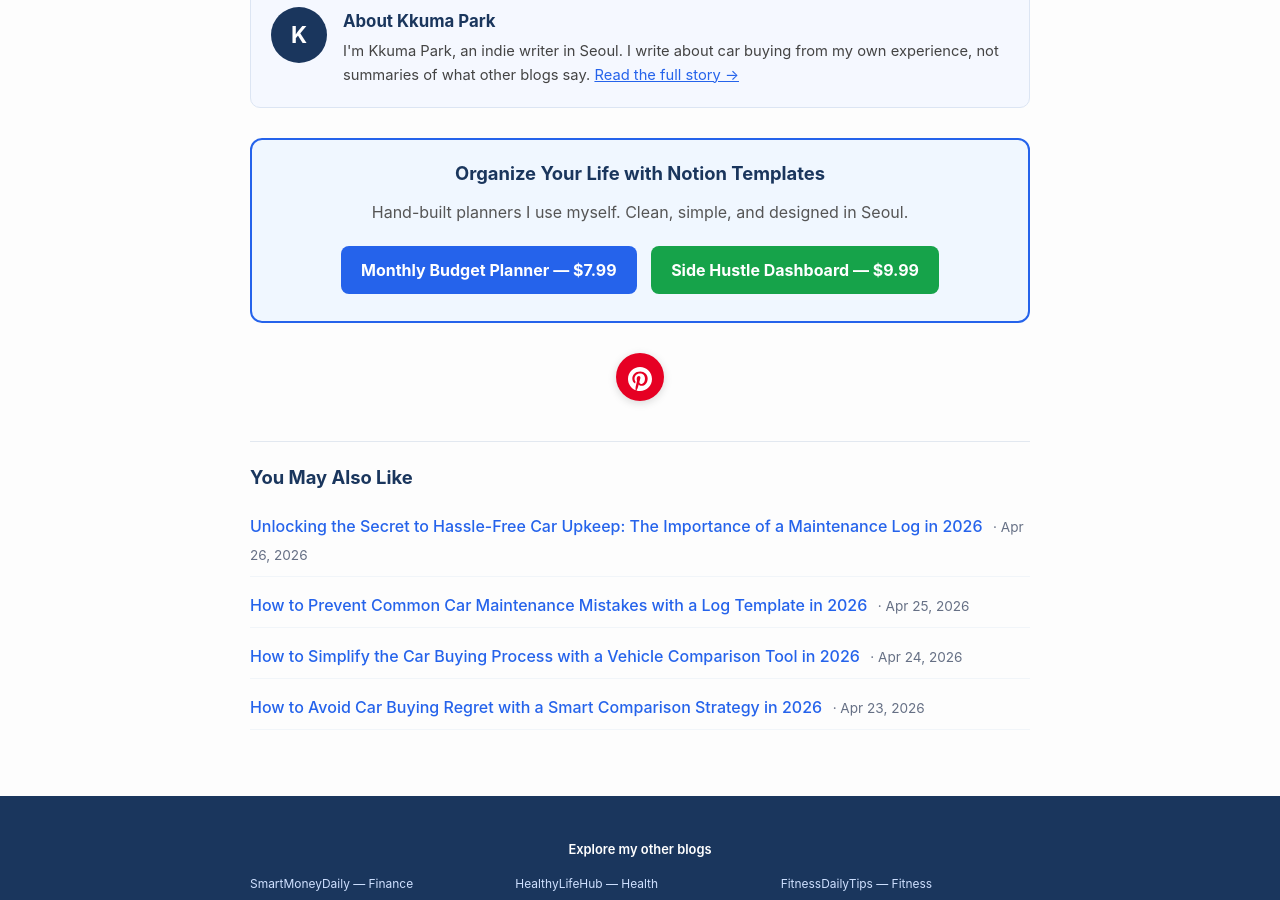
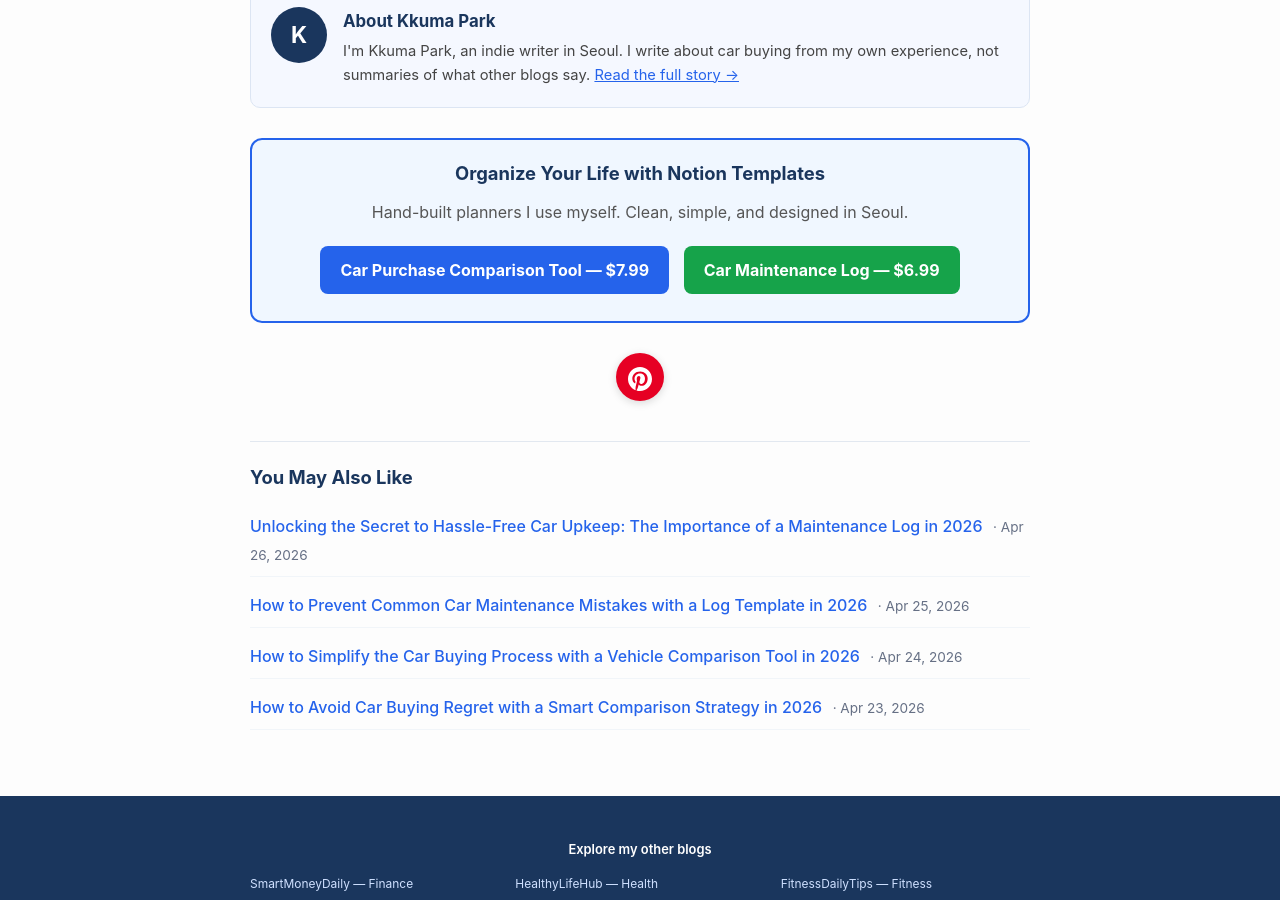
Before and after one commit to Kkumakkuma/CarBuyingGuide, a Jekyll site: the page built from _posts/2026-04-17-how-a-car-maintenance-log-can-transform-your-automotive-game.md, in a window 1280 px wide and 900 px high, scrolled down 2608 px. Built offline with Jekyll 4.4.1, drawn with Linux system fonts in a browser that asks for light colours.

Commit message:
feat: match Gumroad affiliate products to blog topic + UTM tracking
- Replace generic budget-planner/side-hustle with topic-matched products
- Add UTM parameters for click attribution by blog and product
- Improves expected CTR by matching product to reader intent

```diff
--- a/_layouts/post.html
+++ b/_layouts/post.html
@@ -51,8 +51,8 @@ layout: default
   <div style="background: #f0f7ff; border: 2px solid #2563eb; border-radius: 12px; padding: 22px; margin: 30px 0; text-align: center;">
     <h3 style="color: #1a365d; margin-top: 0;">Organize Your Life with Notion Templates</h3>
     <p style="color: #555; margin-bottom: 15px;">Hand-built planners I use myself. Clean, simple, and designed in Seoul.</p>
-    <a href="https://smarttemplatesell.gumroad.com/l/budget-planner" target="_blank" rel="noopener sponsored" style="display: inline-block; background: #2563eb; color: white; padding: 10px 20px; border-radius: 8px; text-decoration: none; font-weight: bold; margin: 5px;">Monthly Budget Planner &mdash; $7.99</a>
-    <a href="https://smarttemplatesell.gumroad.com/l/side-hustle" target="_blank" rel="noopener sponsored" style="display: inline-block; background: #16a34a; color: white; padding: 10px 20px; border-radius: 8px; text-decoration: none; font-weight: bold; margin: 5px;">Side Hustle Dashboard &mdash; $9.99</a>
+    <a href="https://smarttemplatesell.gumroad.com/l/car-comparison?utm_source=blog&utm_medium=referral&utm_campaign=CarBuyingGuide&utm_content=car-comparison" target="_blank" rel="noopener sponsored" style="display: inline-block; background: #2563eb; color: white; padding: 10px 20px; border-radius: 8px; text-decoration: none; font-weight: bold; margin: 5px;">Car Purchase Comparison Tool &mdash; $7.99</a>
+    <a href="https://smarttemplatesell.gumroad.com/l/car-maintenance?utm_source=blog&utm_medium=referral&utm_campaign=CarBuyingGuide&utm_content=car-maintenance" target="_blank" rel="noopener sponsored" style="display: inline-block; background: #16a34a; color: white; padding: 10px 20px; border-radius: 8px; text-decoration: none; font-weight: bold; margin: 5px;">Car Maintenance Log &mdash; $6.99</a>
   </div>
 
   <div style="text-align: center; margin: 20px 0;">
```
